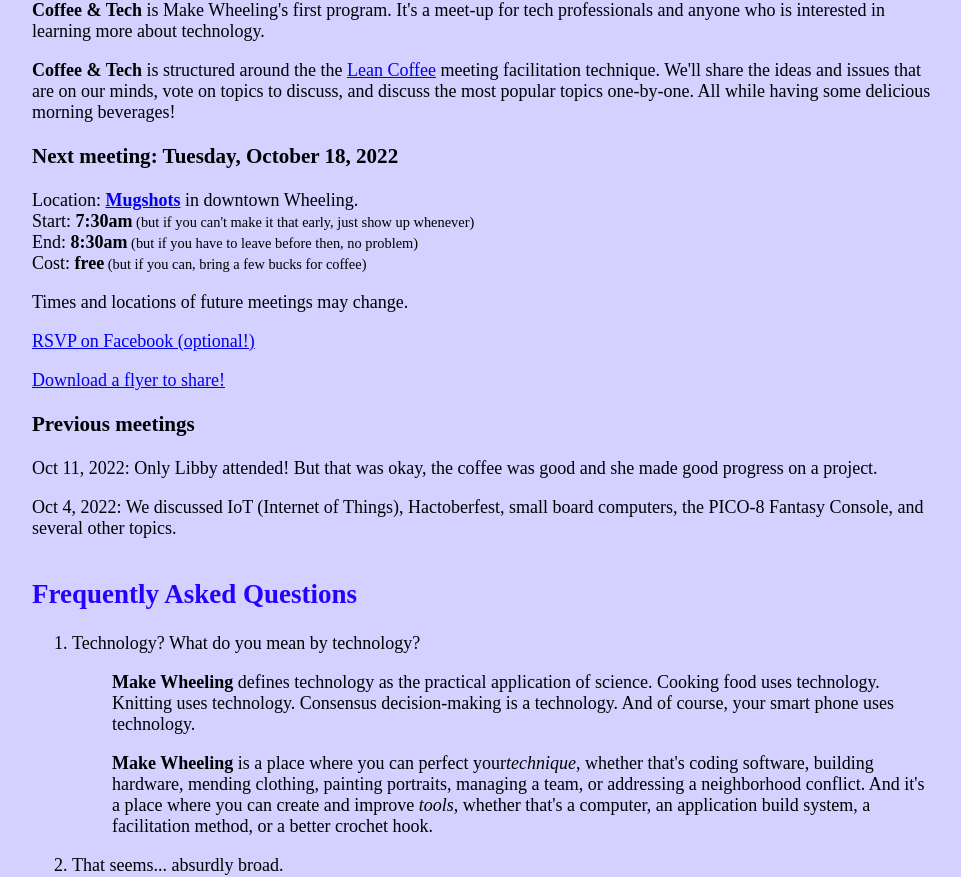
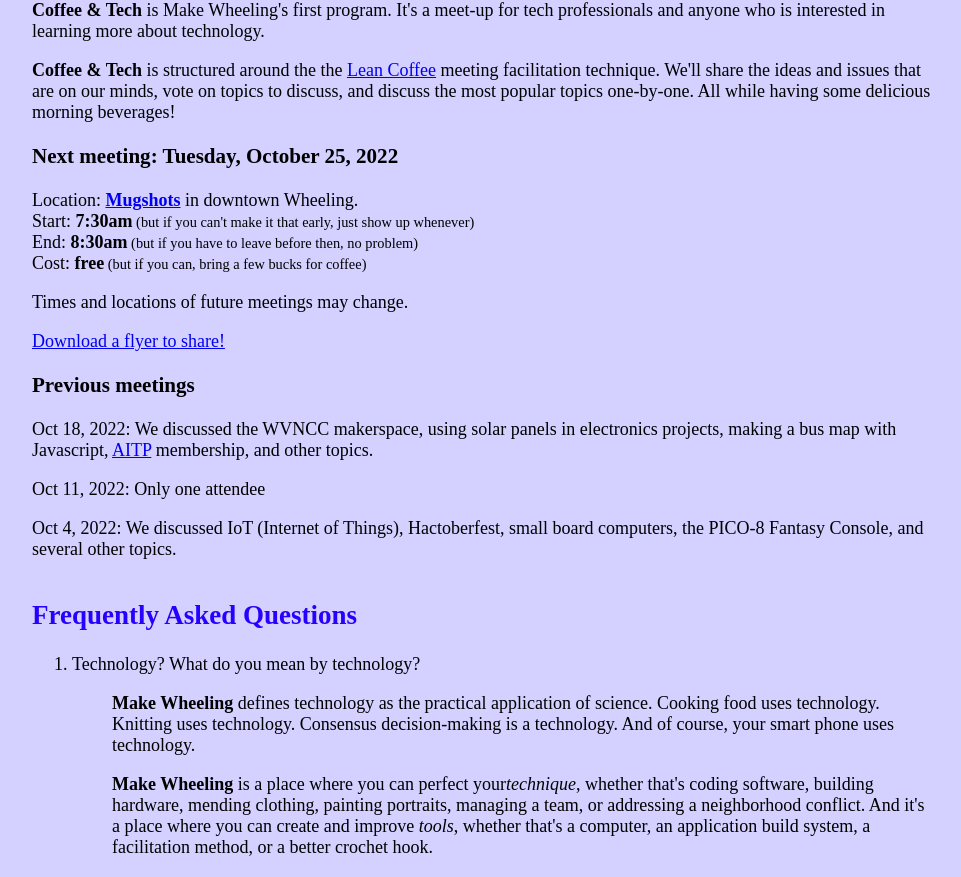
Before and after one commit to emhoracek/makewheeling, a React (Vite) app: page / in a window 1280 px wide. Shown: the part 1010-1887 px from the top of the page, without its empty margins (158-1119 px from the left). Built offline with nearby package versions, Linux system fonts and the light colour scheme; no server answers; a web font is replaced by a local one.

Commit message:
Update homepage

```diff
--- a/src/pages/home.jsx
+++ b/src/pages/home.jsx
@@ -2,8 +2,6 @@
 import { animated } from "react-spring";
 import MakeWheelingWhat from "../components/make-wheeling-what.jsx";
 import ContactForm from "../components/contact-form.jsx";
-import { Link } from "wouter";
-
 
 export default function Home() {
   return (
@@ -48,7 +46,7 @@
         </p>
 
         <h3>
-          Next meeting: Tuesday, October 18, 2022
+          Next meeting: Tuesday, October 25, 2022
         </h3>
 
         <p>
@@ -72,15 +70,17 @@
 
         <p>Times and locations of future meetings may change.</p>
 
-        <p><a href="https://fb.me/e/3CcJUXAyo">RSVP on Facebook (optional!)</a></p>
-
         <p><a href="https://cdn.glitch.global/a66f4dd6-ce3f-45aa-a4fe-67fb736c819b/Screen%20Shot%202022-09-28%20at%204.32.26%20PM.png?v=1664397155663">
           Download a flyer to share!</a></p>
 
         <h3>Previous meetings</h3>
 
-        <p>Oct 11, 2022: Only Libby attended! But that was okay, the coffee
-          was good and she made good progress on a project.
+        <p>Oct 18, 2022: We discussed the WVNCC makerspace, using solar panels
+            in electronics projects, making a bus map with Javascript, {" "}
+            <a href="https://aitp-wheeling.com">AITP</a> membership, and other topics.
+        </p>
+
+        <p>Oct 11, 2022: Only one attendee
         </p>
 
         <p>Oct 4, 2022: We discussed IoT (Internet of Things),
```
